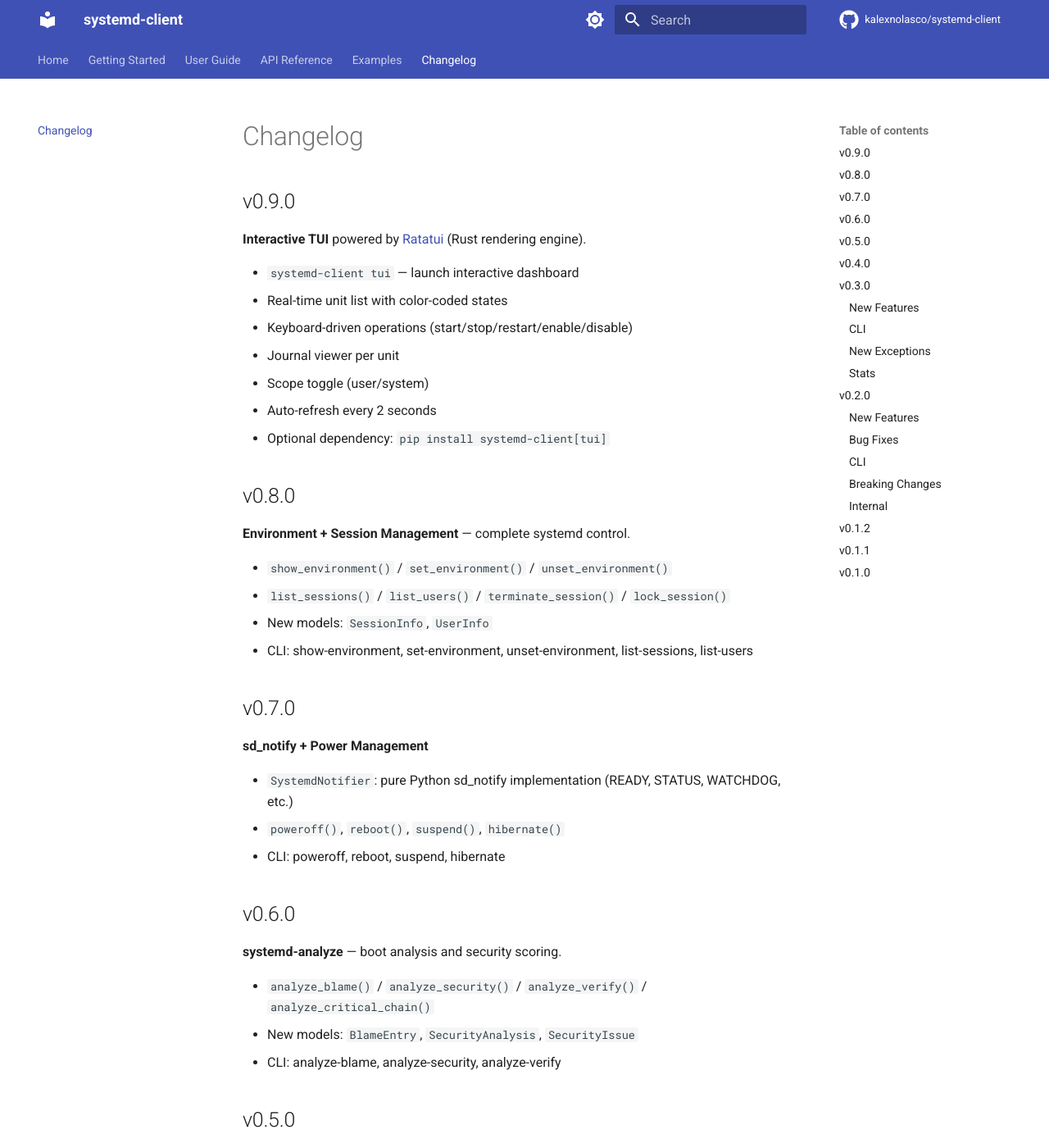
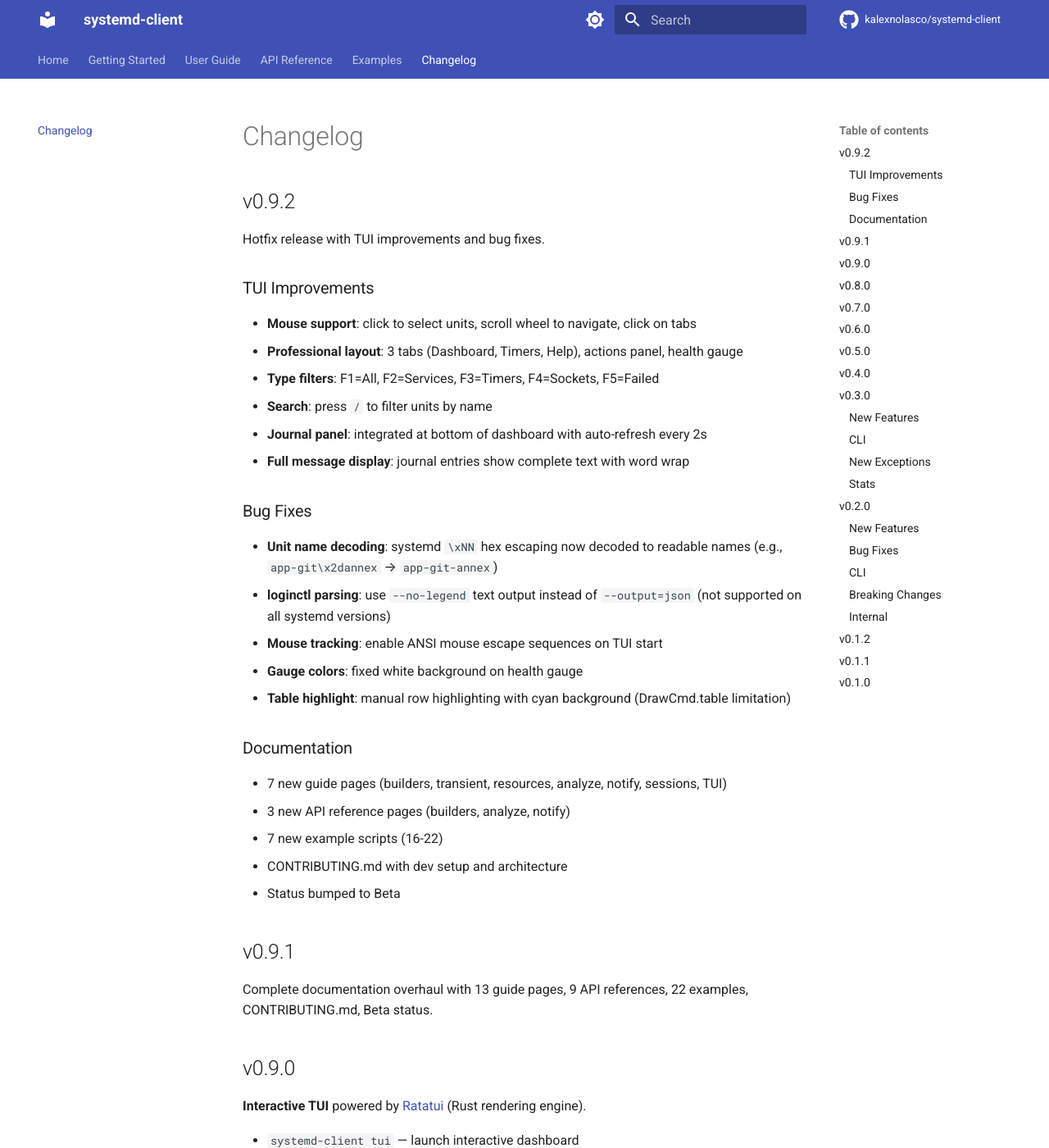
Before and after one commit to kalexnolasco/systemd-client, an MkDocs documentation site: the page built from docs/changelog.md, in a window 1280 px wide and 1400 px high. Shown: the whole window at 82% size. Built offline with MkDocs 1.6.1 and Material for MkDocs 9.7.7, drawn with Linux system fonts in a browser that asks for light colours; comment, search, counter and statistics services are not loaded.

Commit message:
v0.9.2: TUI mouse support, unit name decoding, loginctl fix, docs overhaul
TUI:
- Mouse support (click to select, scroll wheel, tab clicks)
- Professional layout with tabs, filters, gauge, actions panel
- Type filters (F1-F5), search (/), journal at bottom with auto-refresh
- Full journal messages with word wrap
- Fixed health gauge colors, table row highlighting

Fixes:
- Decode systemd \xNN hex escaping in unit names and journal
- Parse loginctl text output (--no-legend) instead of unsupported --output=json
- Enable ANSI mouse tracking sequences

Docs:
- 7 new guide pages, 3 API refs, 7 examples, CONTRIBUTING.md
- Beta status, test badge

286 tests, ruff clean

```diff
--- a/docs/changelog.md
+++ b/docs/changelog.md
@@ -1,4 +1,34 @@
 # Changelog
+
+## v0.9.2
+
+Hotfix release with TUI improvements and bug fixes.
+
+### TUI Improvements
+- **Mouse support**: click to select units, scroll wheel to navigate, click on tabs
+- **Professional layout**: 3 tabs (Dashboard, Timers, Help), actions panel, health gauge
+- **Type filters**: F1=All, F2=Services, F3=Timers, F4=Sockets, F5=Failed
+- **Search**: press `/` to filter units by name
+- **Journal panel**: integrated at bottom of dashboard with auto-refresh every 2s
+- **Full message display**: journal entries show complete text with word wrap
+
+### Bug Fixes
+- **Unit name decoding**: systemd `\xNN` hex escaping now decoded to readable names (e.g., `app-git\x2dannex` → `app-git-annex`)
+- **loginctl parsing**: use `--no-legend` text output instead of `--output=json` (not supported on all systemd versions)
+- **Mouse tracking**: enable ANSI mouse escape sequences on TUI start
+- **Gauge colors**: fixed white background on health gauge
+- **Table highlight**: manual row highlighting with cyan background (DrawCmd.table limitation)
+
+### Documentation
+- 7 new guide pages (builders, transient, resources, analyze, notify, sessions, TUI)
+- 3 new API reference pages (builders, analyze, notify)
+- 7 new example scripts (16-22)
+- CONTRIBUTING.md with dev setup and architecture
+- Status bumped to Beta
+
+## v0.9.1
+
+Complete documentation overhaul with 13 guide pages, 9 API references, 22 examples, CONTRIBUTING.md, Beta status.
 
 ## v0.9.0
 
--- a/pyproject.toml
+++ b/pyproject.toml
@@ -1,6 +1,6 @@
 [project]
 name = "systemd-client"
-version = "0.9.1"
+version = "0.9.2"
 description = "High-level Python client for systemd user services: unit management, journal reading, sync + async"
 readme = "README.md"
 license = "LGPL-2.1-or-later"
--- a/src/systemd_client/_version.py
+++ b/src/systemd_client/_version.py
@@ -1,3 +1,3 @@
 """Version information for systemd-client."""
 
-__version__ = "0.9.1"
+__version__ = "0.9.2"
```
Also changed, not shown: README.md (+7 -4 lines), docs/guide/tui.md (+13 -0 lines).
